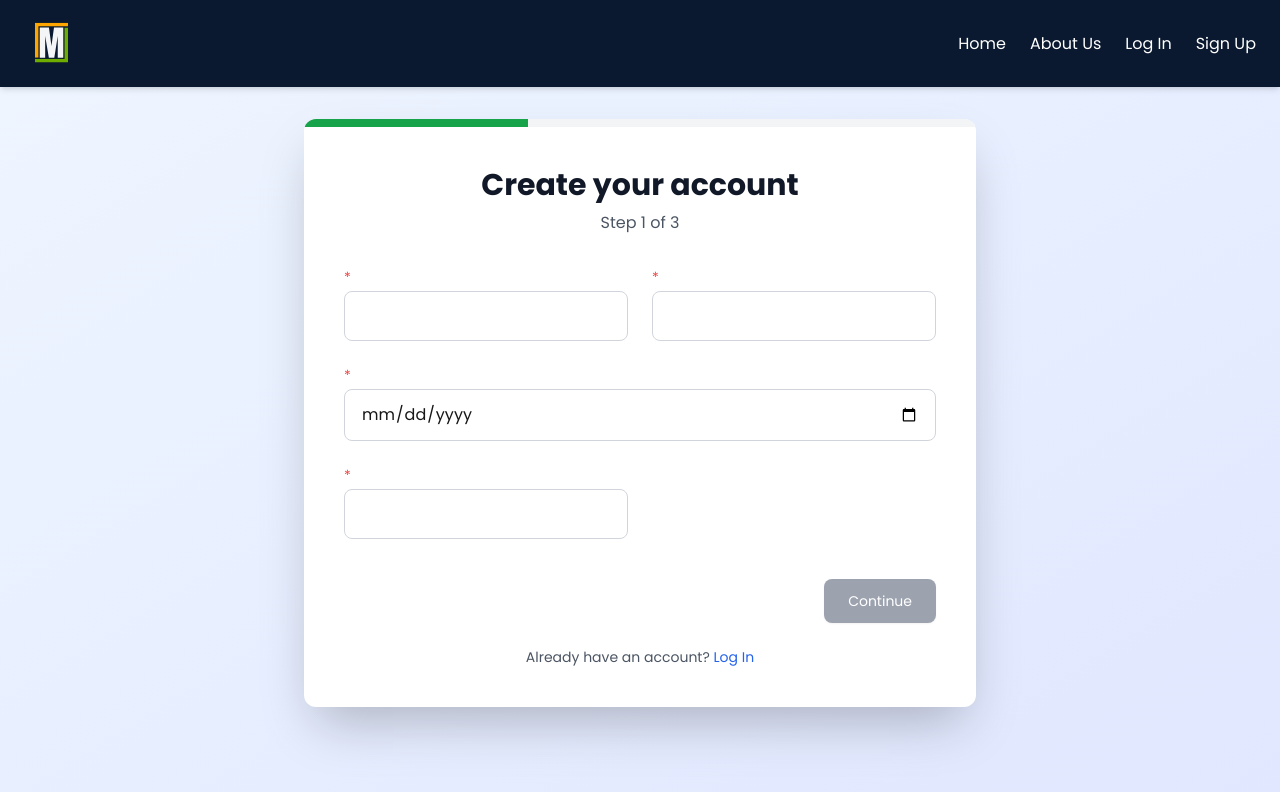
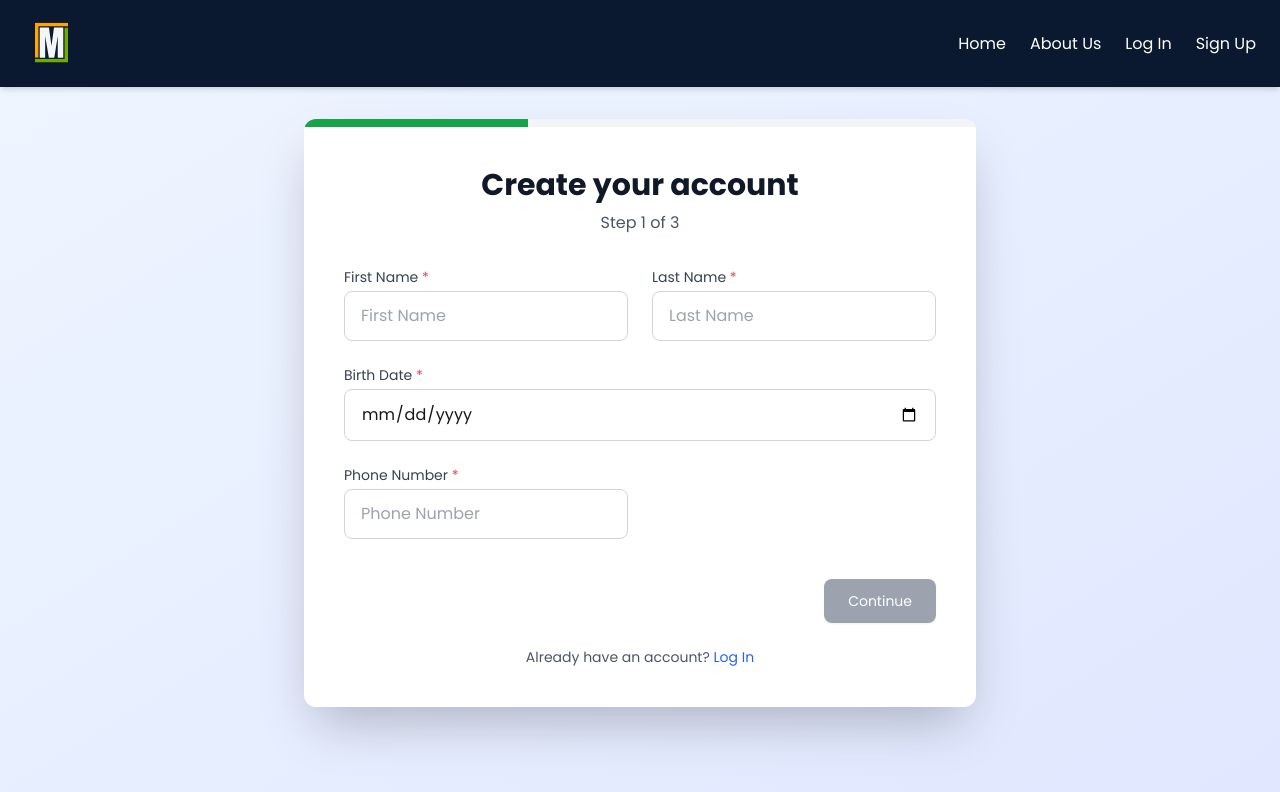
Before and after one commit to BlueE-05/MIX, a Next.js app in the folder FrontEnd/: page /signup in a window 1280 px wide. Shown: the top 792 px of the page. Built offline with nearby package versions, Linux system fonts and the light colour scheme.

Commit message:
feat: Restricción de formato para foto, conversión a base64 y cambio de atributos a PascalCase de formData

```diff
--- a/FrontEnd/src/constants/formFields.ts
+++ b/FrontEnd/src/constants/formFields.ts
@@ -13,16 +13,16 @@ export const educationLevels = [
 ];
 
 export const fieldLabels: { [key: string]: string } = {
-  name: "First Name",
-  lastName: "Last Name",
-  birthDate: "Birth Date",
-  phoneNumber: "Phone Number",
-  email: "Email Address",
-  password: "Password",
-  education: "Education Level",
-  profilePic: "Profile Picture",
-  idTeam: "Team (To be confirmed)",
-  jobPosition: "Job Position (To be confirmed)",
+  Name: "First Name",
+  LastName: "Last Name",
+  BirthDate: "Birth Date",
+  PhoneNumber: "Phone Number",
+  Email: "Email Address",
+  Password: "Password",
+  Education: "Education Level",
+  ProfilePic: "Profile Picture",
+  IdTeam: "Team (To be confirmed)",
+  JobPosition: "Job Position (To be confirmed)",
 };
 
 export const passwordRegex = /^(?=.*[A-Z])(?=.*\d)(?=.*[@$!%*?&])[A-Za-z\d@$!%*?&]{8,}$/;
```
